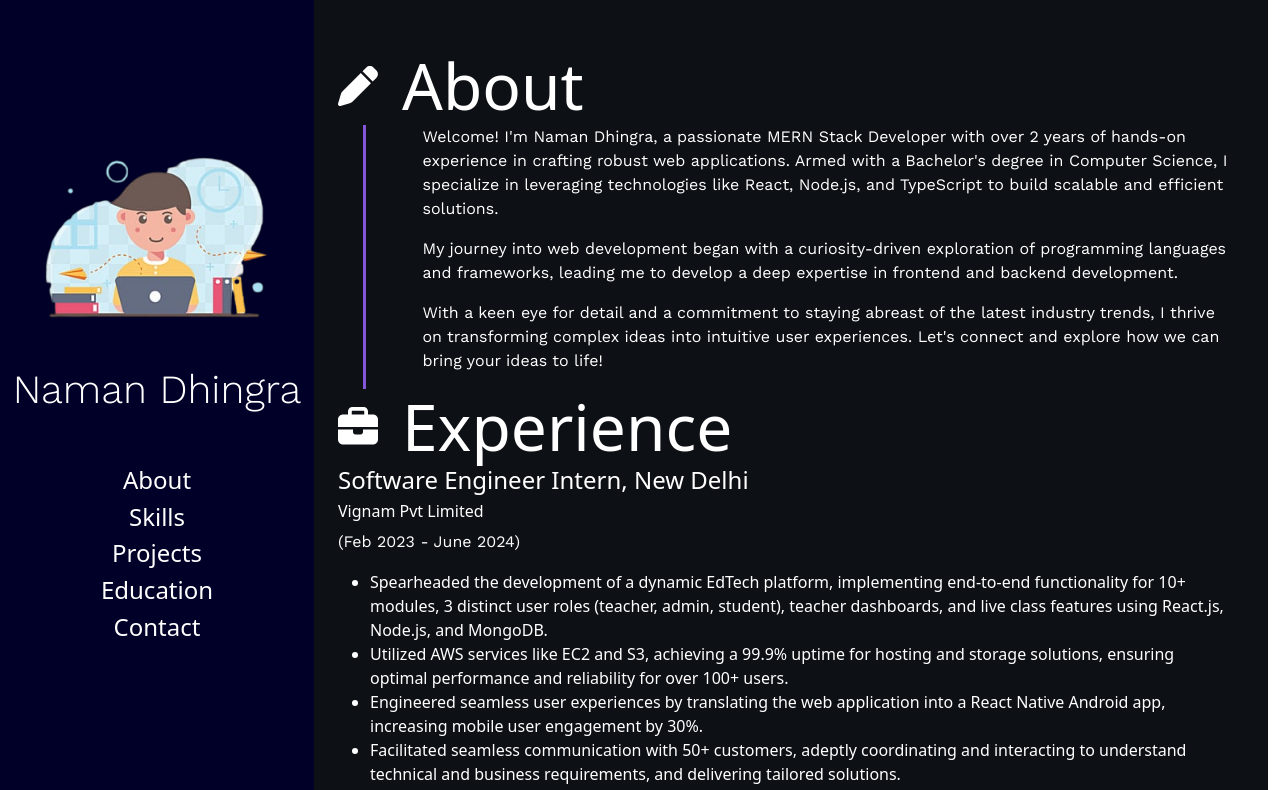
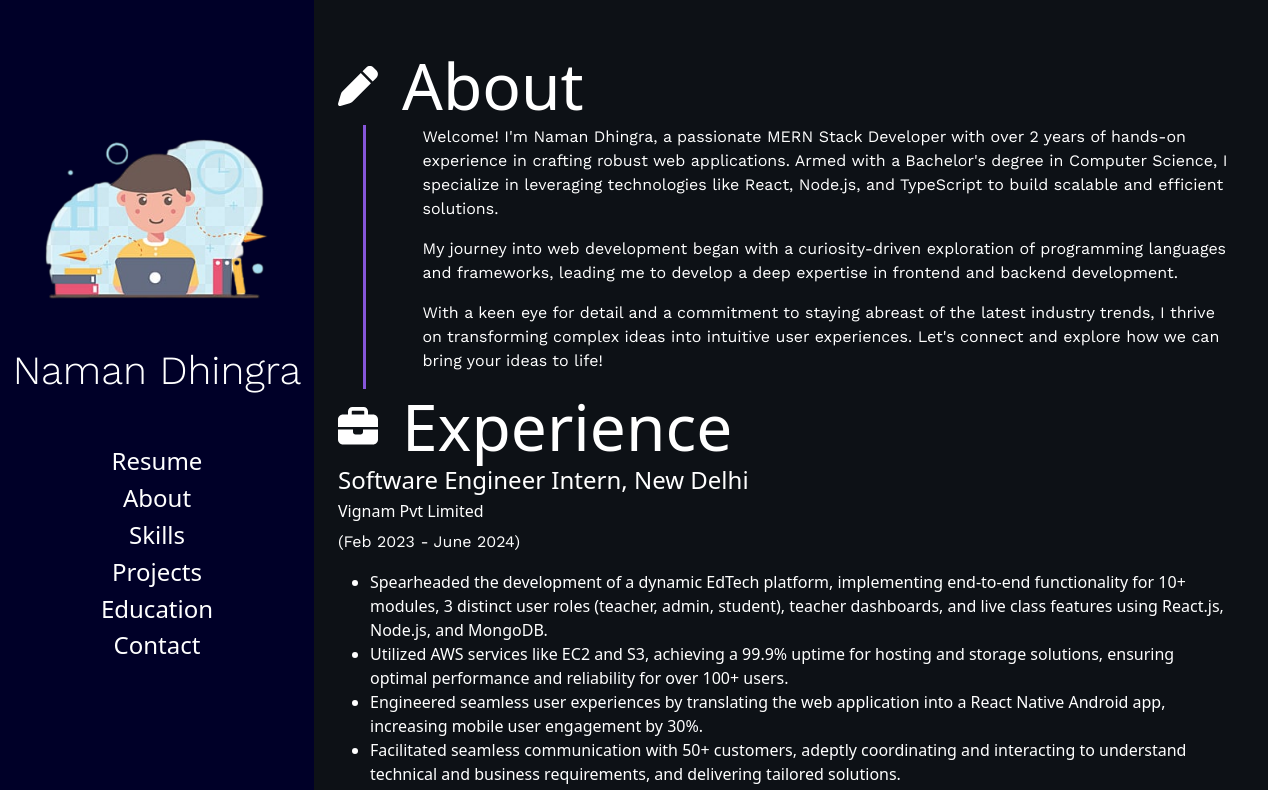
Before and after one commit to namandhingra19/Myportfolio, a Next.js app: page / in a window 1280 px wide. Shown: the top 790 px of the page. Built offline with nearby package versions, Linux system fonts and the light colour scheme; a web font is replaced by a local one.

Commit message:
chore: Add resume download functionality to landing page

```diff
--- a/pages/index.js
+++ b/pages/index.js
@@ -22,6 +22,15 @@ export default function Home() {
     });
   }, []);
 
+  const handleDownload = () => {
+    // The PDF file should be accessible at the root of the public folder
+    const pdfUrl = `/Naman_Dhingra_MERN.pdf`;
+    const link = document.createElement("a");
+    link.href = pdfUrl;
+    link.download = "Naman_Dhingra_MERN.pdf"; // This will be the default filename
+    link.click();
+  };
+
   return (
     <div className="container-fluid row" style={{ backgroundColor: "#0D1116" }}>
       {/* navbar */}
@@ -33,6 +42,14 @@ export default function Home() {
           <img src="1.png" className="w-100"></img>
           <p className="my-5 display-6">Naman Dhingra</p>
           <ul className="list-group list-unstyled h4">
+            <li
+              className={`mx-3 my-1 text-center ` + style.lihover}
+              onClick={() => {
+                handleDownload();
+              }}
+            >
+              Resume
+            </li>
             <li
               className={`mx-3 my-1 text-center ` + style.lihover}
               onClick={() => window.location.replace("/#about")}
```
Also changed, not shown: 1 other file (tests, documents, lock files or other folders).
